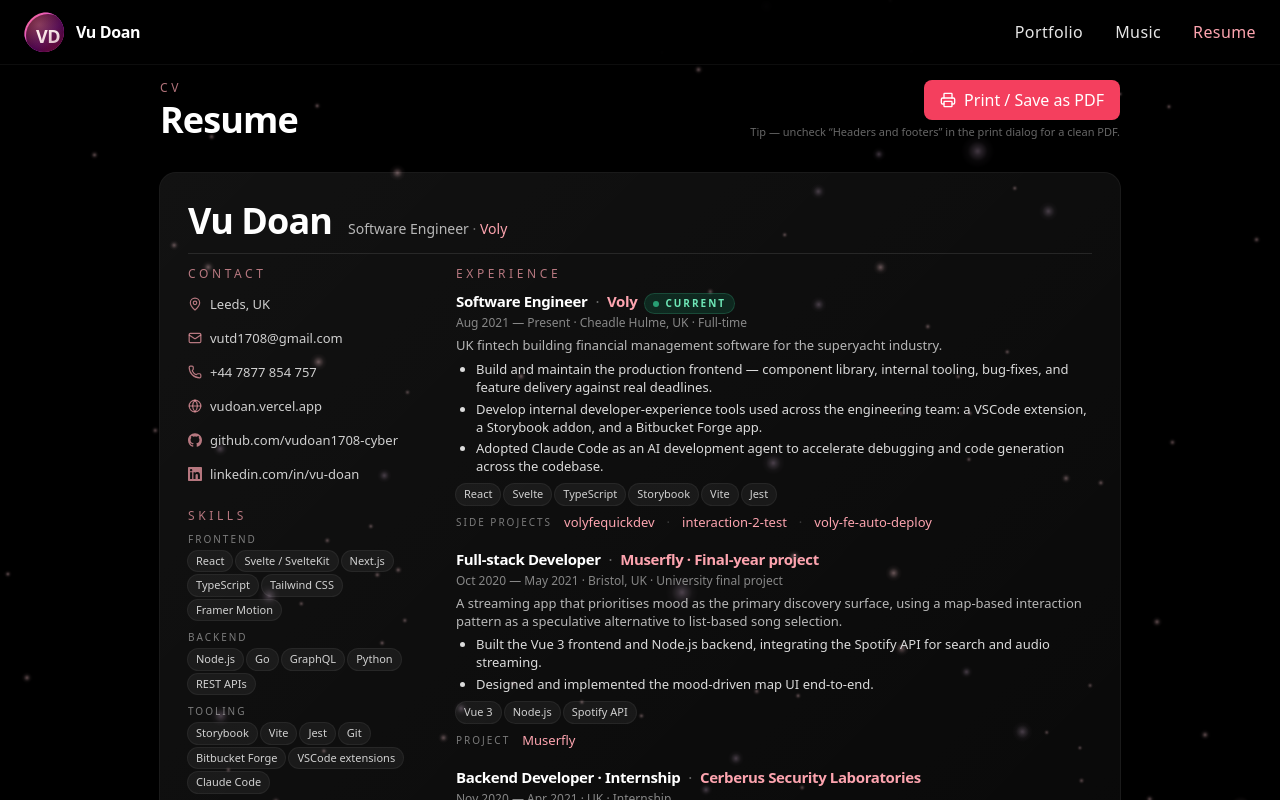
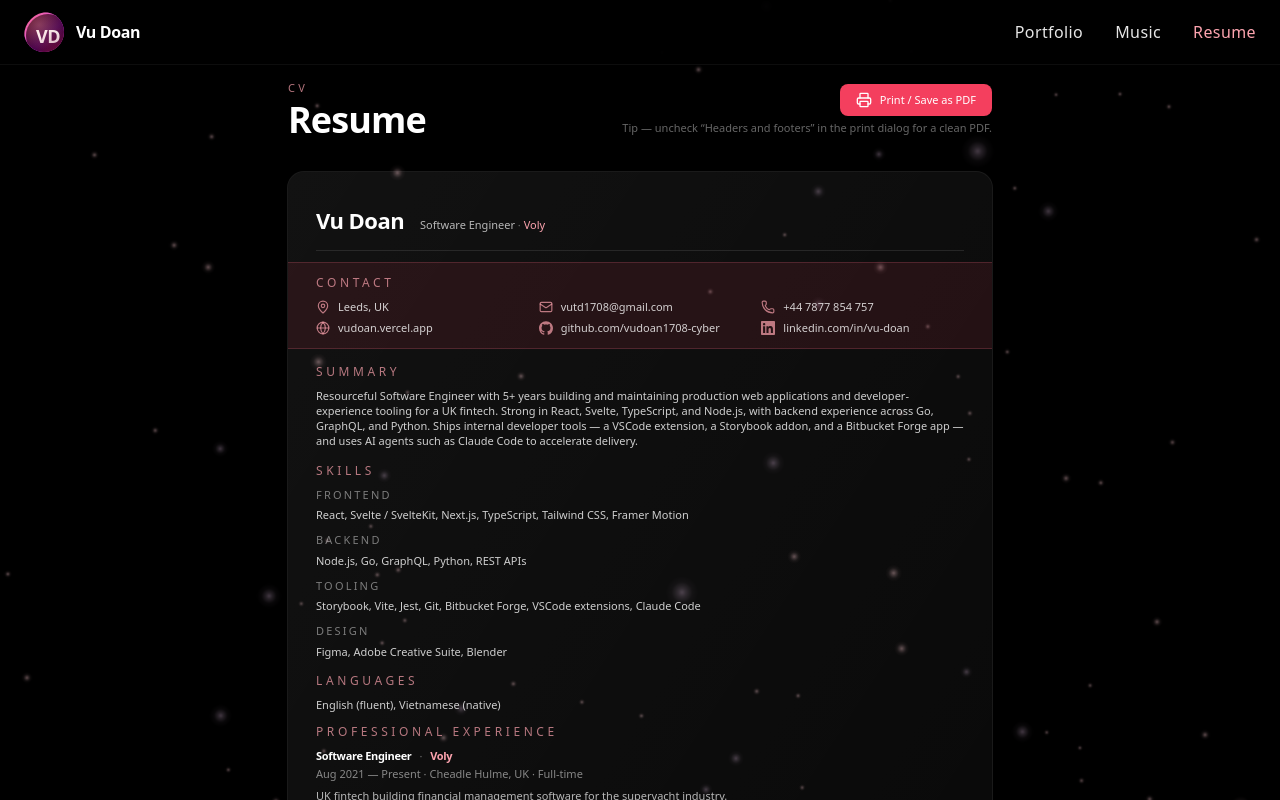
Before and after one commit to vudoan1708-cyber/my-portfolio, a Next.js app: page /resume in a window 1280 px wide. Shown: the top 800 px of the page. Built offline with nearby package versions, Linux system fonts and the light colour scheme.

Commit message:
Update Resume print so it is ATS-friendly

```diff
--- a/src/app/(public)/resume/ResumeContent.jsx
+++ b/src/app/(public)/resume/ResumeContent.jsx
@@ -52,24 +52,23 @@
 
 function SectionLabel({ children }) {
   return (
-    <p className="text-xs uppercase tracking-[0.3em] text-rose-300/70 mb-2 resume-accent">
+    <p className="resume-section-label text-xs uppercase tracking-[0.3em] text-rose-300/70 mb-2 resume-accent">
       {children}
     </p>
   );
 }
 
-function Chip({ children }) {
+function ChipList({ items }) {
+  if (!items || items.length === 0) return null;
   return (
-    <span className="resume-chip inline-flex items-center px-2 py-0.5 rounded-full text-[11px] font-medium bg-white/5 text-white/80 ring-1 ring-white/10">
-      {children}
-    </span>
+    <p className="text-[13px] text-white/80 leading-snug">{items.join(', ')}</p>
   );
 }
 
 function RelatedProjects({ projects, label = 'Related work' }) {
   if (!projects || projects.length === 0) return null;
   return (
-    <div className="flex flex-wrap items-center gap-x-3 gap-y-1 mt-2 text-[13px]">
+    <div className="resume-related flex flex-wrap items-center gap-x-3 gap-y-1 mt-2 text-[13px]">
       <span className="text-[10px] uppercase tracking-[0.2em] text-white/45">
         {label}
       </span>
@@ -127,9 +126,9 @@
 
 function ContactList({ profile }) {
   return (
-    <section>
+    <section className="resume-contact-strip -mx-5 px-5 sm:-mx-7 sm:px-7 py-3 bg-rose-500/10 border-y border-rose-400/20">
       <SectionLabel>Contact</SectionLabel>
-      <ul className="space-y-1.5 text-[13px] text-white/80 leading-snug">
+      <ul className="grid grid-cols-1 sm:grid-cols-3 gap-x-6 gap-y-2 text-[13px] text-white/80 leading-snug">
         {profile.location ? (
           <ContactItem icon={MapPin}>{profile.location}</ContactItem>
         ) : null}
@@ -166,6 +165,16 @@
   );
 }
 
+function SummaryBlock({ summary }) {
+  if (!summary) return null;
+  return (
+    <section>
+      <SectionLabel>Summary</SectionLabel>
+      <p className="text-[13px] text-white/80 leading-snug">{summary}</p>
+    </section>
+  );
+}
+
 function SkillsBlock({ skills }) {
   if (!skills || skills.length === 0) return null;
   return (
@@ -177,11 +186,7 @@
             <p className="text-[10px] uppercase tracking-[0.2em] text-white/45 mb-1">
               {group}
             </p>
-            <div className="flex flex-wrap gap-1">
-              {(items ?? []).map((s) => (
-                <Chip key={s}>{s}</Chip>
-              ))}
-            </div>
+            <ChipList items={items} />
           </div>
         ))}
       </div>
@@ -194,11 +199,7 @@
   return (
     <section>
       <SectionLabel>Languages</SectionLabel>
-      <div className="flex flex-wrap gap-1">
-        {languages.map((l) => (
-          <Chip key={l}>{l}</Chip>
-        ))}
-      </div>
+      <ChipList items={languages} />
     </section>
   );
 }
@@ -220,12 +221,6 @@
           </a>
         ) : (
           <span className="text-rose-300 resume-accent">{exp.company}</span>
-        )}
-        {exp.current && (
-          <span className="print-hide inline-flex items-center gap-1.5 text-[10px] uppercase tracking-[0.2em] px-2 py-0.5 rounded-full bg-emerald-500/15 text-emerald-300 ring-1 ring-emerald-400/30">
-            <span className="w-1.5 h-1.5 rounded-full bg-emerald-400 animate-pulse" />
-            Current
-          </span>
         )}
       </h3>
       <p className="resume-meta text-xs text-white/50 mt-0.5">
@@ -250,13 +245,6 @@
             </li>
           ))}
         </ul>
-      )}
-      {exp.technologies && exp.technologies.length > 0 && (
-        <div className="flex flex-wrap gap-1 mt-2">
-          {exp.technologies.map((t) => (
-            <Chip key={t}>{t}</Chip>
-          ))}
-        </div>
       )}
       <RelatedProjects
         projects={exp.relatedProjects}
@@ -293,10 +281,22 @@
   const skills = data?.skills ?? [];
   const languages = data?.languages ?? [];
 
-  const handlePrint = () => window.print();
+  const handlePrint = () => {
+    // Give the saved PDF a descriptive, ATS-friendly filename instead of "Resume".
+    const previousTitle = document.title;
+    document.title = [profile.name, profile.role, 'Resume']
+      .filter(Boolean)
+      .join(' - ');
+    const restore = () => {
+      document.title = previousTitle;
+      window.removeEventListener('afterprint', restore);
+    };
+    window.addEventListener('afterprint', restore);
+    window.print();
+  };
 
   return (
-    <div className="resume-print-root max-w-5xl mx-auto px-4 sm:px-8 py-20">
+    <div className="resume-print-root max-w-3xl mx-auto px-4 sm:px-8 py-20">
       {hideHeader ? null : (
         <div className="print-hide flex flex-col sm:flex-row justify-between items-start sm:items-center mb-8 gap-3">
           <div>
@@ -355,10 +355,19 @@
           </p>
         </header>
 
-        <div className="grid grid-cols-1 sm:grid-cols-[240px_1fr] gap-x-7 gap-y-6">
-          <main className="sm:col-start-2 sm:row-start-1 space-y-3 min-w-0">
+        {/* DOM order = visual/print order = ATS reading order: contact,
+            summary, skills, then experience and education. */}
+        <div className="resume-grid flex flex-col gap-6">
+          <aside className="resume-aside space-y-5 min-w-0">
+            <ContactList profile={profile} />
+            <SummaryBlock summary={profile.summary} />
+            <SkillsBlock skills={skills} />
+            <LanguagesBlock languages={languages} />
+          </aside>
+
+          <main className="resume-main space-y-3 min-w-0">
             <section>
-              <SectionLabel>Experience</SectionLabel>
+              <SectionLabel>Professional Experience</SectionLabel>
               <div className="space-y-4">
                 {experiences.map((exp) => (
                   <ExperienceEntry key={exp.key} exp={exp} />
@@ -375,12 +384,6 @@
               </div>
             </section>
           </main>
-
-          <aside className="sm:col-start-1 sm:row-start-1 space-y-5 min-w-0">
-            <ContactList profile={profile} />
-            <SkillsBlock skills={skills} />
-            <LanguagesBlock languages={languages} />
-          </aside>
         </div>
       </motion.article>
     </div>
--- a/src/app/admin/(authed)/resume/ResumeForm.jsx
+++ b/src/app/admin/(authed)/resume/ResumeForm.jsx
@@ -20,6 +20,7 @@
   profile: {
     name: '',
     role: '',
+    summary: '',
     company: { name: '', url: '' },
     location: '',
     email: '',
@@ -189,6 +190,15 @@
                 error={errAt('profile.role')}
                 required
               />
+              <div className="sm:col-span-2">
+                <TextareaField
+                  label="Summary"
+                  value={resume.profile.summary ?? ''}
+                  onChange={setProfile('summary')}
+                  error={errAt('profile.summary')}
+                  rows={3}
+                />
+              </div>
               <TextField
                 label="Current company name"
                 value={resume.profile.company?.name ?? ''}
--- a/src/app/globals.css
+++ b/src/app/globals.css
@@ -91,6 +91,25 @@
   .blob-1, .blob-2, .blob-3 { animation: none; }
 }
 
+/* Render the resume card at the same size on screen as in the printed PDF. */
+.resume-print-root { font-size: 11px; line-height: 1.5; }
+.resume-print-root h2 { font-size: 22px; }
+.resume-print-root h3 { font-size: 13px; }
+.resume-print-root p,
+.resume-print-root li,
+.resume-print-root a,
+.resume-print-root span { font-size: 11px; }
+.resume-print-root .resume-section-label { font-size: 12px; }
+.resume-print-root .resume-contact-strip ul { gap: 0.35rem 1.25rem; }
+.resume-print-root .resume-card > header { margin-bottom: 0.7rem; padding-bottom: 0.6rem; }
+.resume-print-root .resume-grid { gap: 0.7rem; }
+.resume-print-root .resume-main > * + * { margin-top: 0.8rem !important; }
+.resume-print-root .resume-aside > * + * { margin-top: 0.9rem !important; }
+.resume-print-root .resume-entry + .resume-entry { margin-top: 0.7rem !important; }
+.resume-print-root .resume-main ul { margin-top: 0.3rem; }
+.resume-print-root .resume-main ul li + li { margin-top: 0.25rem !important; }
+.resume-print-root li { line-height: 1.45; }
+
 @media print {
   @page {
     size: A4;
@@ -162,11 +181,7 @@
     text-decoration: none;
   }
 
-  .resume-print-root .resume-chip {
-    background: #f3f4f6 !important;
-    border: 1px solid #e5e7eb !important;
-    color: #111 !important;
-  }
+  .resume-print-root { padding: 9mm !important; }
 
   .resume-print-root .resume-meta {
     color: #6b7280 !important;
@@ -176,4 +191,27 @@
     break-inside: avoid;
     page-break-inside: avoid;
   }
+
+  /* Full-bleed themed contact strip: negative margins cancel the 9mm page
+     padding so the band reaches both page edges, then re-pad to align text.
+     All values rose so "Leeds, UK" matches the links. */
+  .resume-print-root .resume-contact-strip {
+    margin-left: -9mm !important;
+    margin-right: -9mm !important;
+    padding-left: 9mm !important;
+    padding-right: 9mm !important;
+    background: #fdf2f8 !important;
+    border-top: 1px solid #fbcfe8 !important;
+    border-bottom: 1px solid #fbcfe8 !important;
+  }
+  .resume-print-root .resume-contact-strip span { color: #be123c !important; }
+
+  /* Drop letter-spacing/uppercase on headings so ATS reads "Education" rather
+     than spaced-out "E D U C A T I O N". */
+  .resume-print-root .resume-section-label {
+    letter-spacing: 0 !important;
+    text-transform: none !important;
+    font-weight: 600 !important;
+    margin-bottom: 0.45rem !important;
+  }
 }
--- a/src/data/resume.json
+++ b/src/data/resume.json
@@ -2,6 +2,7 @@
   "profile": {
     "name": "Vu Doan",
     "role": "Software Engineer",
+    "summary": "Resourceful Software Engineer with 5+ years building and maintaining production web applications and developer-experience tooling for a UK fintech. Strong in React, Svelte, TypeScript, and Node.js, with backend experience across Go, GraphQL, and Python. Ships internal developer tools — a VSCode extension, a Storybook addon, and a Bitbucket Forge app — and uses AI agents such as Claude Code to accelerate delivery.",
     "company": {
       "name": "Voly",
       "url": "https://www.volygroup.com/"
@@ -48,27 +49,6 @@
       ]
     },
     {
-      "key": "muserfly",
-      "role": "Full-stack Developer",
-      "company": "Muserfly · Final-year project",
-      "companyURL": null,
-      "location": "Bristol, UK",
-      "employmentType": "University final project",
-      "startDate": "Oct 2020",
-      "endDate": "May 2021",
-      "current": false,
-      "summary": "A streaming app that prioritises mood as the primary discovery surface, using a map-based interaction pattern as a speculative alternative to list-based song selection.",
-      "bullets": [
-        "Built the Vue 3 frontend and Node.js backend, integrating the Spotify API for search and audio streaming.",
-        "Designed and implemented the mood-driven map UI end-to-end."
-      ],
-      "technologies": ["Vue 3", "Node.js", "Spotify API"],
-      "relatedProjectsLabel": "Project",
-      "relatedProjects": [
-        { "title": "Muserfly", "link": "/portfolio/web-apps/muserfly" }
-      ]
-    },
-    {
       "key": "cerberus",
       "role": "Backend Developer · Internship",
       "company": "Cerberus Security Laboratories",
@@ -96,7 +76,7 @@
       "institution": "University of the West of England, Bristol",
       "startDate": "Oct 2018",
       "endDate": "May 2021",
-      "notes": "Design (Adobe Creative Suite), 3D modelling and animation (Maya, Blender, ZBrush), creative coding (p5.js), and web development."
+      "notes": "Acquired proficiency in creative coding, web development (React, Vue, Nodejs...), design software (Adobe Creative Suite), 3D modelling and animation (Maya, Blender, ZBrush)."
     },
     {
       "degree": "IT (Networking)",
```
Also changed, not shown: src/lib/validators.js.
